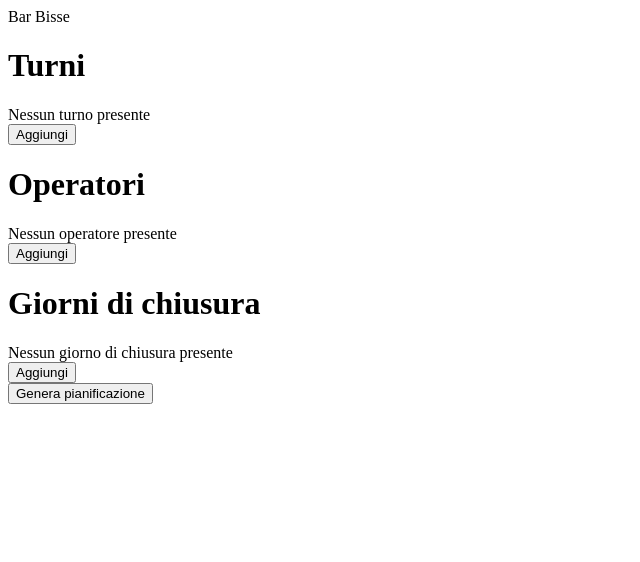
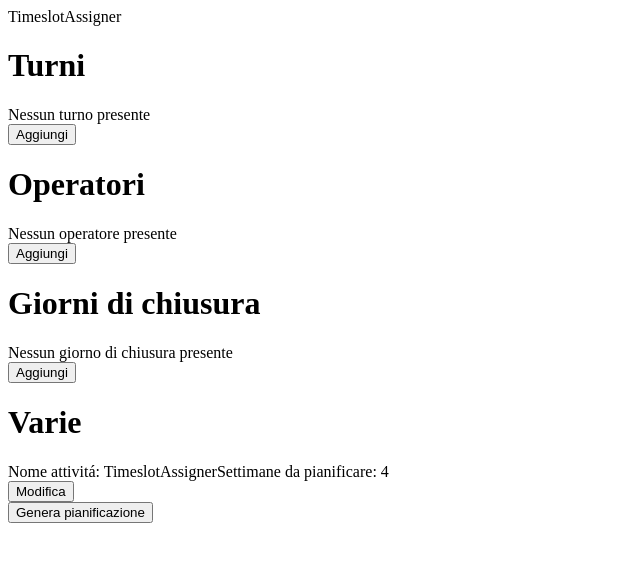
Before and after one commit to nicholasala/timeslot-assigner, a Vue app: page / in a window 1280 px wide. Shown: the top 562 px of the page, without its empty margins (0-640 px from the left). Built offline with nearby package versions, Linux system fonts and the light colour scheme; the HTML template or start-up script is replaced by a standard one.

Commit message:
wip: miscellaneous manager

```diff
--- a/src/App.vue
+++ b/src/App.vue
@@ -12,6 +12,7 @@ import { useMiscellaneousStore } from './stores/miscellaneous';
 import type { PlanningStatistics } from './model/PlannningStatistics';
 import PlansCalendar from './components/PlansCalendar.vue';
 import PlansOverview from './components/PlansOverview.vue';
+import MiscellaneousManager from './components/MiscellaneousManager.vue';
 
 // TODO click su turno permette di invertirlo con un altro operatore in quella settimana
 // TODO impostazione dei giorni di ferie per ogni operatore
@@ -49,6 +50,7 @@ function printPlanning() {
       <TimeslotManager />
       <OperatorManager />
       <OffDaysManager />
+      <MiscellaneousManager />
     </div>
 
     <div>
--- a/src/components/MiscellaneousManager.vue
+++ b/src/components/MiscellaneousManager.vue
@@ -1,7 +1,77 @@
 <script setup lang="ts">
+import { useMiscellaneousStore } from '@/stores/miscellaneous';
+import { ref } from 'vue';
+import { MAX_PLANNABLE_WEEKS_NUMBER, DEFAULT_WEEKS_TO_PLAN_NUMBER } from '@/constants';
+import { onMounted } from 'vue'
 
+const miscellaneousStore = useMiscellaneousStore();
+const editMiscellaneousModal = ref(null);
+const activityName = ref(null);
+const weeksToPlan = ref(null);
+const weeksNumberError = ref(false);
+
+function saveMiscellaneous() {
+  if(!weeksToPlan.value?.value || isNaN(weeksToPlan.value?.value)) {
+    weeksNumberError.value = true;
+    return;
+  }
+
+  if(+weeksToPlan.value?.value < 1 || +weeksToPlan.value?.value > MAX_PLANNABLE_WEEKS_NUMBER)
+    weeksToPlan.value.value = DEFAULT_WEEKS_TO_PLAN_NUMBER;
+
+  miscellaneousStore.editWeeksToPlan(+weeksToPlan.value?.value);
+  weeksNumberError.value = false;
+  hideEditMiscellaneousModal();
+}
+
+function showEditMiscellaneousModal() {
+  editMiscellaneousModal.value?.showModal();
+}
+
+function hideEditMiscellaneousModal() {
+  editMiscellaneousModal.value?.close();
+}
+
+onMounted(() => {
+  if(activityName.value)
+    activityName.value.value = miscellaneousStore.activityName;
+
+  if(weeksToPlan.value)
+    weeksToPlan.value.value = miscellaneousStore.weeksToPlan;
+});
 </script>
 
 <template>
+  <div class="p-4">
+    <h1 class="text-xl font-bold">Varie</h1>
 
+    <div class="py-4">
+      <span class="block">Nome attivitá: {{ miscellaneousStore.activityName }}</span>
+      <span class="block">Settimane da pianificare: {{ miscellaneousStore.weeksToPlan }}</span>
+    </div>
+    <button class="btn btn-primary" @click="showEditMiscellaneousModal">Modifica</button>
+  </div>
+
+  <dialog ref="editMiscellaneousModal" class="modal modal-bottom sm:modal-middle">
+    <div class="modal-box">
+      <form method="dialog">
+        <button class="btn btn-sm btn-circle btn-ghost absolute right-2 top-2">✕</button>
+      </form>
+      <h3 class="font-bold text-lg">Varie impostazioni</h3>
+
+      <div class="py-4">
+        <span class="block mb-2">Numero di settimane da 1 a {{ MAX_PLANNABLE_WEEKS_NUMBER }}</span>
+        <input ref="weeksToPlan"
+          type="number"
+          placeholder="Numero di settimane da pianificare"
+          class="input input-bordered w-full max-w-xs"
+          :class="{ 'border-2 border-error': weeksNumberError}"/>
+        <span v-if="weeksNumberError" class="block text-error">Inserire un numero valido</span>
+      </div>
+
+      <div class="modal-action">
+        <button class="btn btn-primary" @click="saveMiscellaneous">Salva</button>
+      </div>
+    </div>
+  </dialog>
 </template>
--- a/src/constants.ts
+++ b/src/constants.ts
@@ -27,3 +27,5 @@ export const months: Month[] = [
 ];
 
 export const EMPTY_DAY_DATE = -1;
+export const DEFAULT_WEEKS_TO_PLAN_NUMBER = 4;
+export const MAX_PLANNABLE_WEEKS_NUMBER = 20;
--- a/src/stores/miscellaneous.ts
+++ b/src/stores/miscellaneous.ts
@@ -1,10 +1,11 @@
+import { DEFAULT_WEEKS_TO_PLAN_NUMBER } from '@/constants';
 import { defineStore } from 'pinia';
 
 export const useMiscellaneousStore = defineStore('miscellaneous', {
   state: () => {
     return {
-      activityName: 'Bar Bisse',
-      weeksToPlan: 4
+      activityName: 'TimeslotAssigner',
+      weeksToPlan: DEFAULT_WEEKS_TO_PLAN_NUMBER
     }
   },
   actions: {
```
